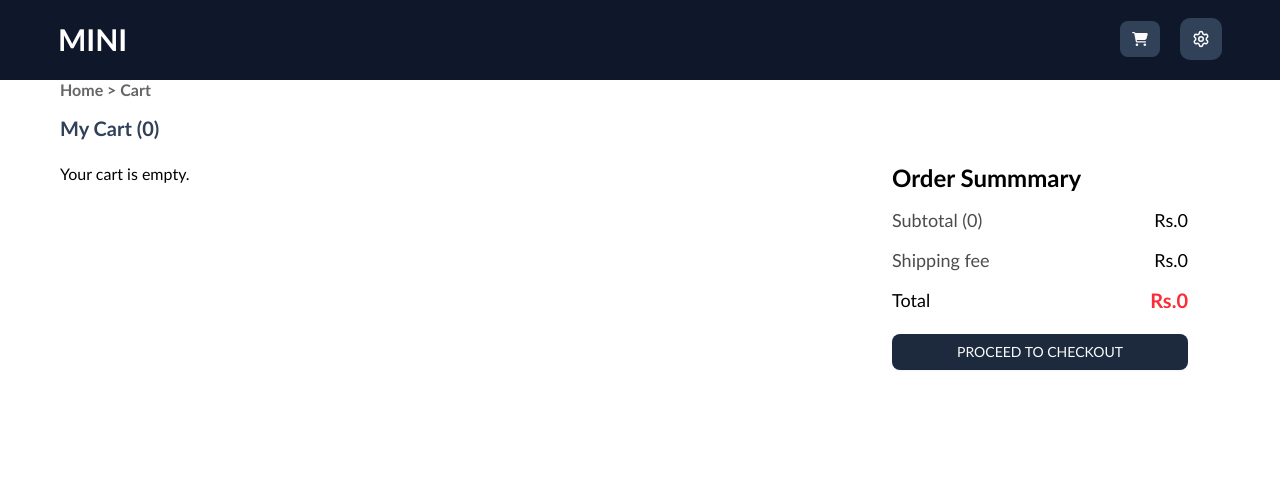
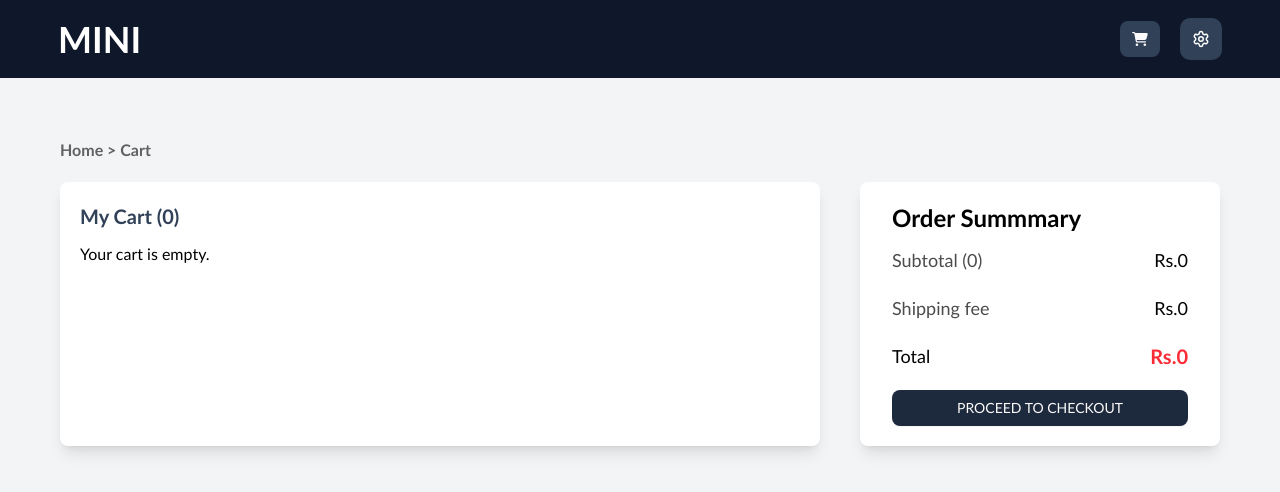
Before and after one commit to AyushSths/Mini, a Next.js app: page /cart in a window 1280 px wide. Shown: the top 492 px of the page. Built offline with nearby package versions, Linux system fonts and the light colour scheme.

Commit message:
fixed ui

```diff
--- a/app/cart/page.tsx
+++ b/app/cart/page.tsx
@@ -36,15 +36,16 @@ const Cart = () => {
   });
 
   return (
-    <div className="lg:px-15 px-5 max-w-[1480px] m-auto">
+    <div className="bg-gray-100 min-h-screen">
+      <div className="lg:px-15 px-3 max-w-[1480px] m-auto pt-15">
         <p className="md:text-base text-sm font-semibold opacity-60">
           <Link href="/">Home</Link> {">"} Cart
         </p>
-      <h2 className="text-xl font-bold text-slate-700 mt-3">
+        <div className="grid lg:grid-cols-3 grid-rows-1 gap-x-10 gap-y-5 mt-5">
+          <section className="flex flex-col lg:col-span-2 bg-white rounded-md shadow-lg p-5 pb-8">
+            <h2 className="text-xl font-bold text-slate-700 mb-3">
               My Cart ({cart.length})
             </h2>
-      <div className="grid lg:grid-cols-3 grid-rows-1 gap-x-10 gap-y-5 mt-5">
-        <section className="flex flex-col lg:col-span-2">
             {cart.length === 0 ? (
               <p>Your cart is empty.</p>
             ) : (
@@ -68,7 +69,9 @@ const Cart = () => {
                           className="w-20 rounded-lg"
                         />
                         <div>
-                        <p className="font-semibold md:text-xl">{item.title}</p>
+                          <p className="font-semibold md:text-xl">
+                            {item.title}
+                          </p>
                           <p className="font-medium opacity-70 text-sm">
                             {item.brand}
                           </p>
@@ -95,14 +98,18 @@ const Cart = () => {
               })
             )}
           </section>
-        <section className="px-8">
+          <section className="px-8 bg-white rounded-md shadow-lg p-5 max-h-[300px]">
             <p className="font-bold text-2xl">Order Summmary</p>
             {
-            <div className="order-info text-lg flex flex-col gap-y-3 mt-3">
+              <div className="order-info text-lg flex flex-col gap-y-5 mt-3">
                 <div className="flex justify-between">
                   <p className="opacity-70">
                     Subtotal (
-                  {selectedItems.reduce((sum, item) => sum + item.quantity, 0)})
+                    {selectedItems.reduce(
+                      (sum, item) => sum + item.quantity,
+                      0
+                    )}
+                    )
                   </p>
                   <p>Rs.{subtotal}</p>
                 </div>
@@ -112,7 +119,9 @@ const Cart = () => {
                 </div>
                 <div className="flex justify-between">
                   <p>Total</p>
-                <p className="text-xl text-red-500 font-semibold">Rs.{total}</p>
+                  <p className="text-xl text-red-500 font-semibold">
+                    Rs.{total}
+                  </p>
                 </div>
               </div>
             }
@@ -129,6 +138,7 @@ const Cart = () => {
           </section>
         </div>
       </div>
+    </div>
   );
 };
 
--- a/app/page.tsx
+++ b/app/page.tsx
@@ -4,10 +4,10 @@ import ProductCard from "@/components/ProductCard";
 
 export default function Home() {
   return (
-    <main className="max-w-[1480px] m-auto">
-      {/* <Navbar/> */}
-      <ProductCard/>
+    <main className=" bg-gray-100 min-h-screen">
+      <div className="max-w-[1480px] m-auto pt-15">
+        <ProductCard />
+      </div>
     </main>
-
   );
 }
--- a/app/products/[id]/page.tsx
+++ b/app/products/[id]/page.tsx
@@ -11,19 +11,20 @@ const ProductDetail = async ({ params }: { params: { id: string } }) => {
   const product = data.data;
   console.log(product);
   return (
-    <div className="lg:px-15 px-5 pb-5 max-w-[1480px] m-auto">
+    <div className="bg-gray-100 h-screen">
+      <div className="lg:px-15 px-5 pt-15 max-w-[1480px] m-auto">
         <p className="md:text-base text-sm font-semibold opacity-60">
-        <Link href="/">Home</Link> {">"} product {">"} {product.title}
+          <Link href="/">Home</Link> {">"} Product {">"} {product.title}
         </p>
         <div
           className="details grid lg:grid-cols-2 grid-rows-1
-      gap-y-8 xl:gap-x-0 gap-x-10 mt-10"
+          gap-y-8 xl:gap-x-0 gap-x-10 mt-10 bg-white p-7 rounded-md shadow-lg"
         >
-        <section className="img">
+          <section className="img flex justify-center">
             <img
               src={product.thumbnail}
               alt={product.title}
-            className="xl:w-[70%] w-full object-contain rounded-md"
+              className="xl:w-[80%] w-full object-contain rounded-md"
             />
           </section>
           <section className="product-info">
@@ -44,13 +45,13 @@ const ProductDetail = async ({ params }: { params: { id: string } }) => {
                 id: product.id,
                 title: product.title,
                 price: product.price,
-              description:product.description,
-              brand:product.brand,
+                description: product.description,
+                brand: product.brand,
                 thumbnail: product.thumbnail,
               }}
-
             />
           </section>
+        </div>
       </div>
     </div>
   );
--- a/components/Buttons/CartButton.tsx
+++ b/components/Buttons/CartButton.tsx
@@ -14,7 +14,7 @@ const CartButton = () => {
           onClick={() => {
             console.log("Click");
           }}
-          className="cursor-pointer bg-slate-700 "
+          className="cursor-pointer bg-slate-700 hover:bg-slate-800"
         >
           <FontAwesomeIcon icon={faShoppingCart} className="" />
         </Button>
--- a/components/Navbar.tsx
+++ b/components/Navbar.tsx
@@ -7,7 +7,7 @@ const Navbar = () => {
     <div className="-m-0.5 bg-slate-900 text-white ">
       <div className="flex justify-between items-center p-5 lg:px-15 max-w-[1480px] m-auto ">
         <div className="">
-          <h1 className="font-bold text-3xl">
+          <h1 className="font-bold text-4xl">
             <Link href="/">MINI</Link>
           </h1>
         </div>
--- a/components/ProductCard.tsx
+++ b/components/ProductCard.tsx
@@ -21,22 +21,6 @@ type Product = {
 };
 
 const ProductCard = async () => {
-  // const [products, setProducts] = useState<Product[]>([]);
-
-  // useEffect(() => {
-  //   const fetchProducts = async () => {
-  //     try {
-  //       const res = await fetch("https://api.freeapi.app/api/v1/public/randomproducts");
-  //       const data = await res.json();
-  //       console.log(data)
-  //       setProducts(data.data.data);
-  //     } catch (error) {
-  //       console.error("Error fetching products:", error);
-  //     }
-  //   };
-
-  //   fetchProducts();
-  // }, []);
 
   const res = await fetch(
     `https://api.freeapi.app/api/v1/public/randomproducts`
@@ -45,11 +29,11 @@ const ProductCard = async () => {
   const products: Product[] = data.data.data;
   console.log(products);
   return (
-    <div className="grid grid-cols-2 md:grid-cols-4 xl:grid-cols-5 gap-6 mt-15 lg:px-15 px-5 pb-15">
+    <div className="grid grid-cols-2 md:grid-cols-4 xl:grid-cols-5 gap-6 lg:px-15 px-5">
       {products.map((item,index) => {
         return (
           <Link href={`/products/${item.id}`} key={item.id}>
-            <Card className="group flex pt-0 transform duration-150 ease-in hover:bg-gray-200 h-full">
+            <Card className="group flex pt-0 transform duration-150 ease-in hover:bg-gray-200 h-full shadow-lg">
               <div className="flex justify-center">
                 <img
                   src={item.thumbnail}
```
Lines whose indentation alone changed are shown as unchanged.
